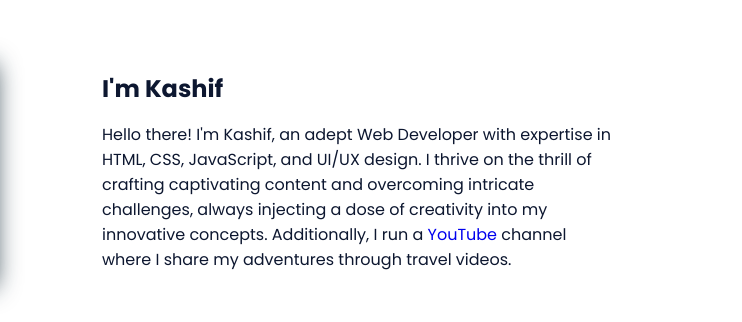
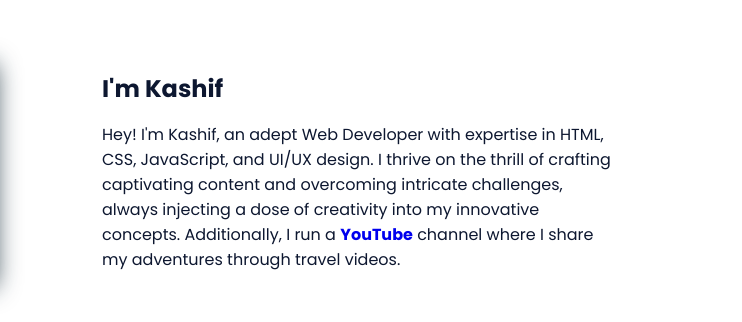
Before and after one commit to Hack-With-Kashif/portfolio-website, a plain HTML site: page index.html in a window 1280 px wide. Shown: the part 840-1162 px from the top of the page, 538-1280 px from the left. Drawn offline with nearby package versions, Linux system fonts and the light colour scheme.

Commit message:
Update index.html

```diff
--- a/index.html
+++ b/index.html
@@ -75,7 +75,10 @@
                 <div>
                     <h2 class="about__subtitle">I'm Kashif</h2>
                     <p class="about__text">
-                        Hello there! I'm Kashif, an adept Web Developer with expertise in HTML, CSS, JavaScript, and UI/UX design. I thrive on the thrill of crafting captivating content and overcoming intricate challenges, always injecting a dose of creativity into my innovative concepts. Additionally, I run a <a title="Click to open YouTube Channel" href="https://www.youtube.com/@TravelWithKashif0">YouTube</a> channel where I share my adventures through travel videos.</p>
+                        <p>
+                            Hey! I'm Kashif, an adept Web Developer with expertise in HTML, CSS, JavaScript, and UI/UX design. I thrive on the thrill of crafting captivating content and overcoming intricate challenges, always injecting a dose of creativity into my innovative concepts. Additionally, I run a <a title="Click to open YouTube Channel" href="https://www.youtube.com/@TravelWithKashif0/featured" class="bold-link"><b>YouTube</b></a> channel where I share my adventures through travel videos.
+                          </p>
+                    </p>
                 </div>
             </div>
         </section>
```
